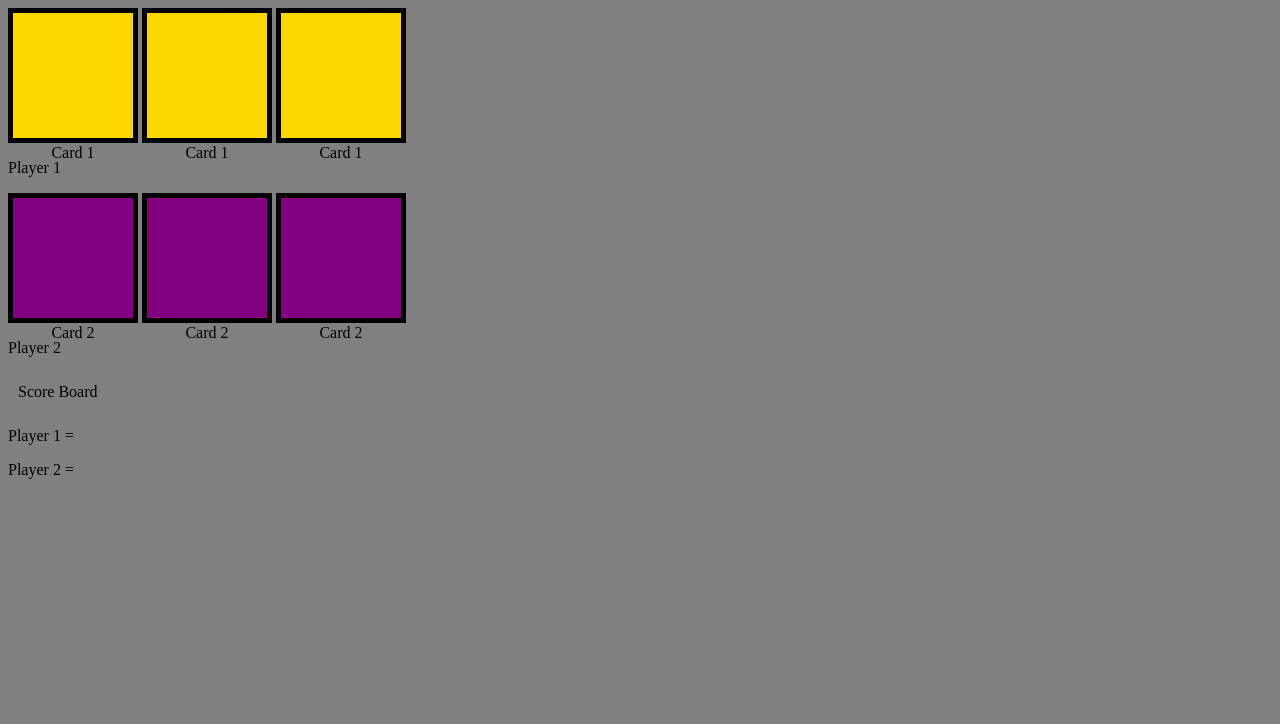
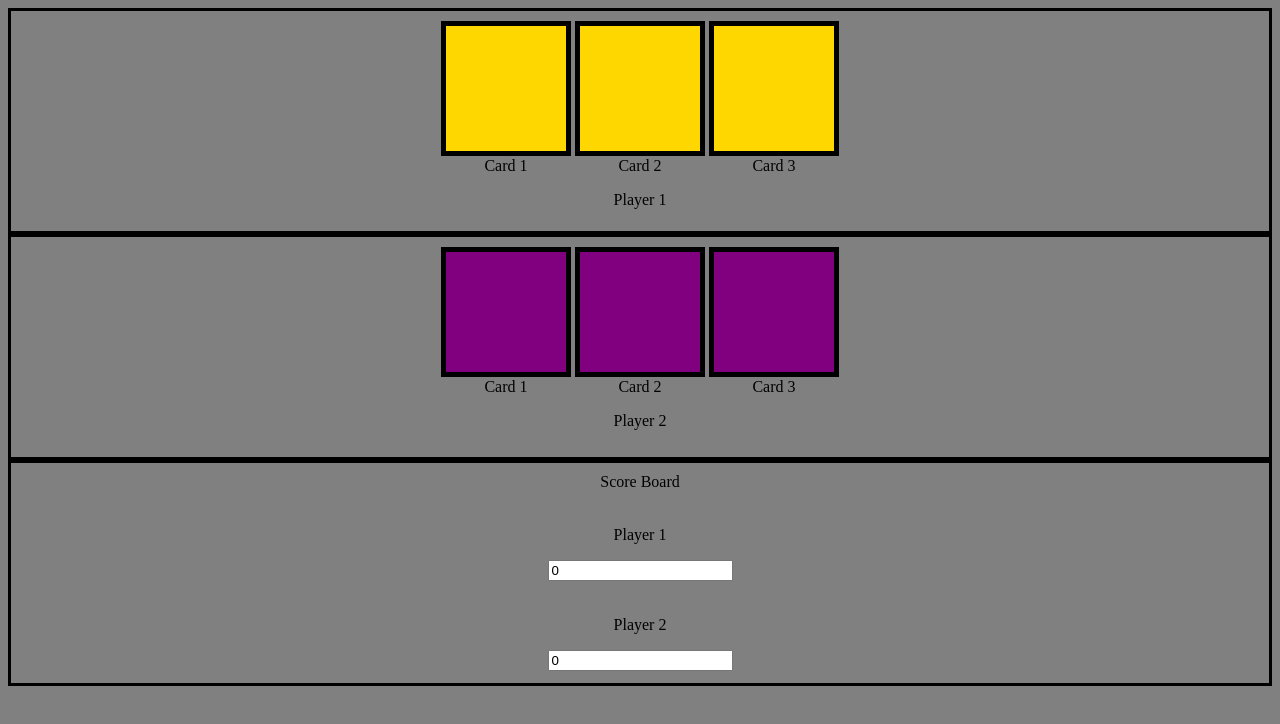
Before and after one commit to gijoe2LE93/Card_Game, a plain HTML site: page index.html in a window 1280 px wide. Drawn offline with nearby package versions, Linux system fonts and the light colour scheme.

Commit message:
Updated game board. Game directions.

```diff
--- a/css/main.css
+++ b/css/main.css
@@ -1,8 +1,24 @@
+*{
+  flex: auto;
+}
+
 body{
   background: grey;
 }
 
+p{
+  text-align: center;
+  padding-top: .5cm;
+}
+#container{
+  width: 95%;
+  margin: auto;
+  background-color: green;
+}
+
 .card{
+  align-self: center;
+  align-content: center;
   height: 100px;
   width: 100px;
   background-color: purple;
@@ -41,7 +57,19 @@ line-height: 250px;
   padding: 10px;
 }
 
-#score{
+.score{
+text-align: center;
+height: 200px;
 padding: 10px;
+border: 3px solid;
+}
 
+#output {
+  text-align: right;
+  min-width: 95%;
+  height: auto;
+  padding: 5% 1%;
+  margin-bottom: 10%;
+  background-color: #FDFEFE;
+  box-shadow: 1px 1px 1px gray, -1px -1px 1px gray;
 }
--- a/index.html
+++ b/index.html
@@ -13,18 +13,26 @@
   </head>
   <body>
     <script type="text/javascript"src="js/app.js"> </script>
-    <div class="board">
+  <div class="container">
+    <div class="score">
       <div id="player1" class="card"> Card 1</div>
-      <div id="player1" class="card"> Card 1</div>
-      <div id="player1" class="card"> Card 1</div>
-      <p>Player 1</p>
+      <div id="player1" class="card"> Card 2</div>
+      <div id="player1" class="card"> Card 3</div>
+        <p>Player 1</p>
+    </div>
+
+
+    <div class="score">
+      <div id="player2" class="card"> Card 1</div>
       <div id="player2" class="card"> Card 2</div>
-      <div id="player2" class="card"> Card 2</div>
-      <div id="player2" class="card"> Card 2</div>
+      <div id="player2" class="card"> Card 3</div>
       <p>Player 2</p>
-      <section id="score">Score Board</section>
-        <p>Player 1 = </p>
-        <p>Player 2 = </p>
+    </div>
+      <section  class="score">Score Board
+        <p>Player 1</p>
+        <input type="text" name="" value="0">
+        <p>Player 2</p>
+        <input type="text" name="" value="0">
       </section>
   </div>
   </body>
```
Lines whose indentation alone changed are shown as unchanged.
